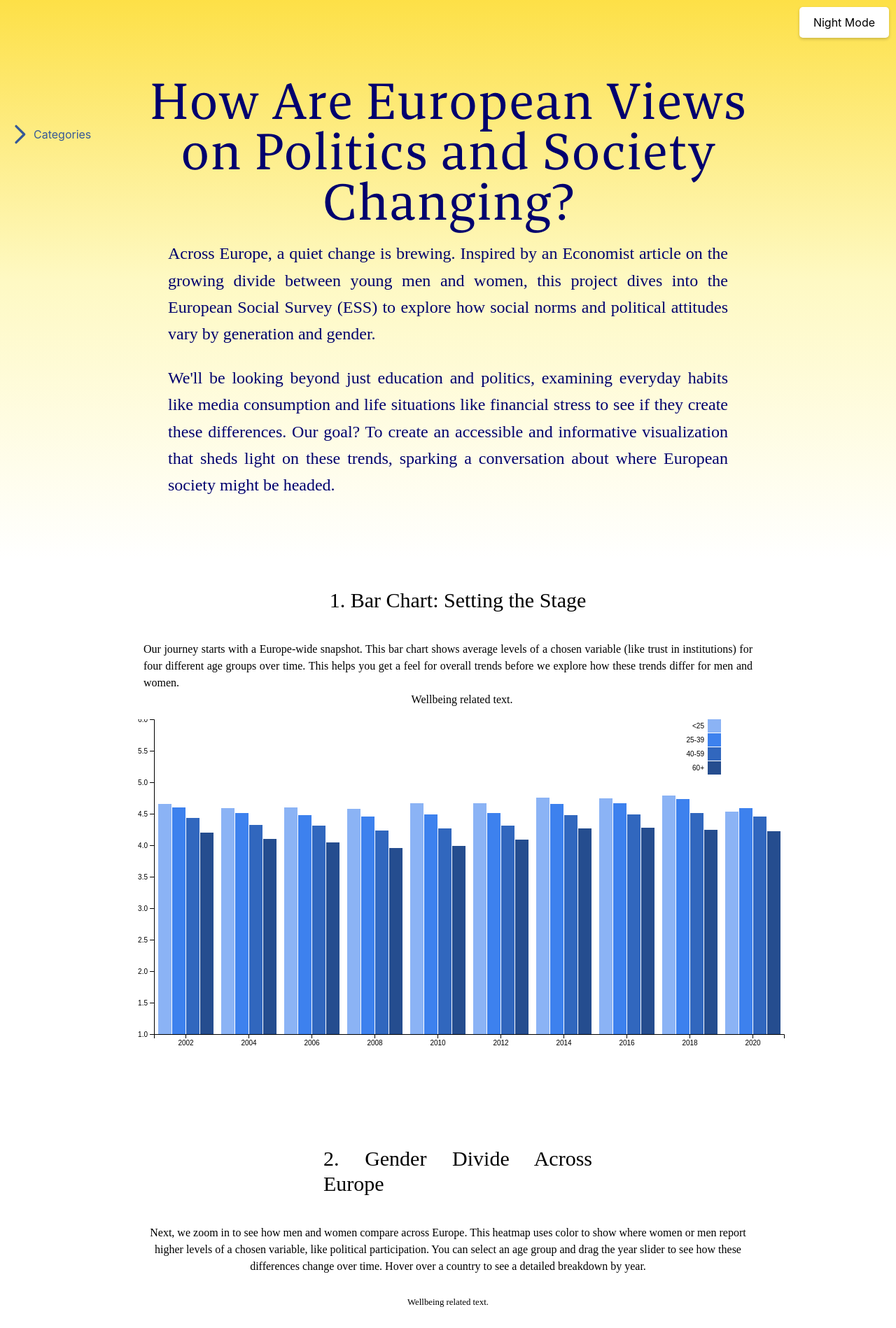
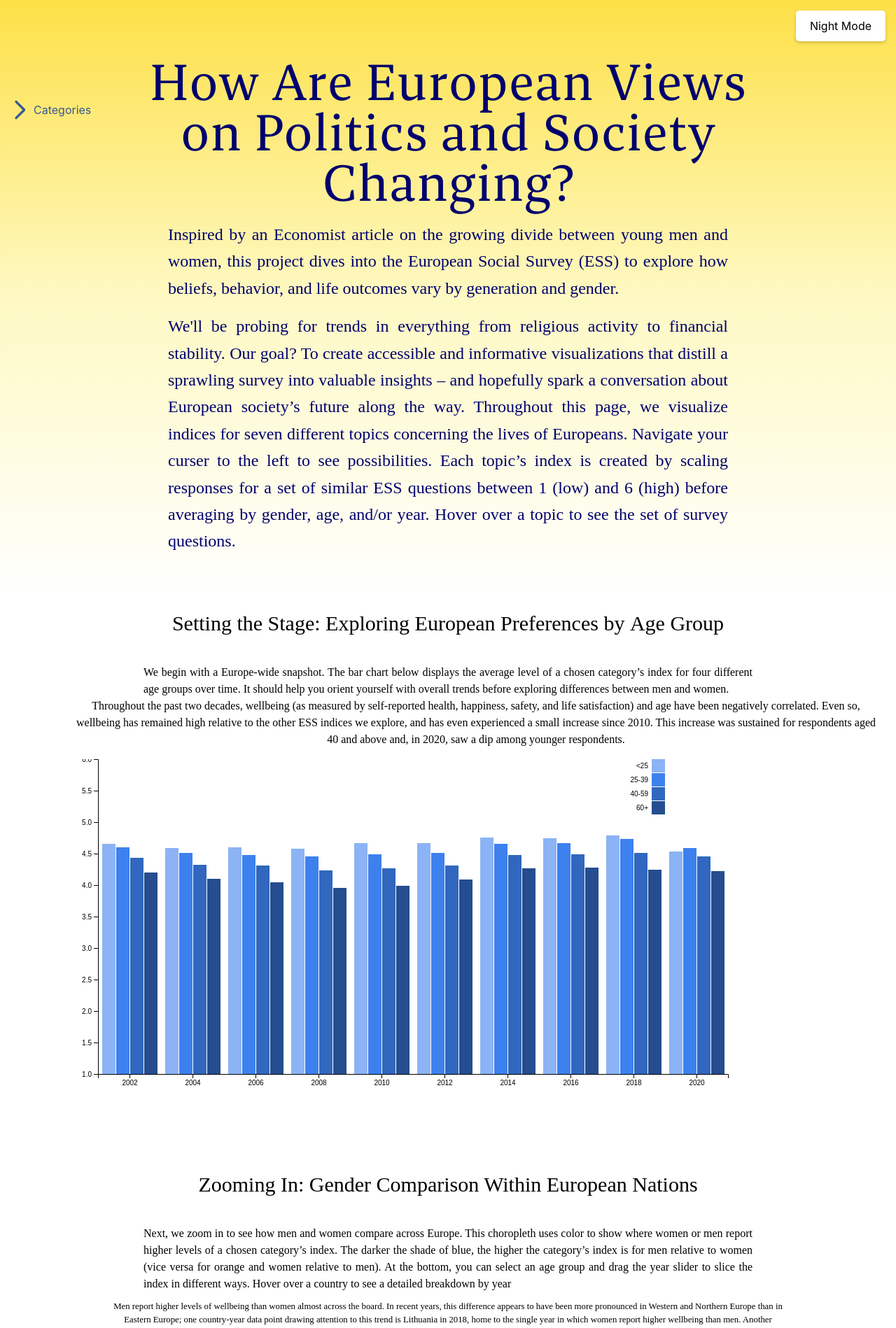
Before and after one commit to com-480-data-visualization/ChartToppers, a React (Create React App) app in the folder website/: page / in a window 1280 px wide. Shown: the top 1898 px of the page at 70% size. Built offline with nearby package versions, Linux system fonts and the light colour scheme; a web font is replaced by a local one.

Commit message:
Text_updates

```diff
--- a/website/src/App.css
+++ b/website/src/App.css
@@ -138,3 +138,19 @@ body {
   background-color: var(--link-color);
   color: var(--background-color);
 }
+
+button {
+  font-size: 16px; /* Larger font size */
+  text-align: center; /* Center text alignment */
+  padding: 10px 20px; /* Comfortable padding around the text */
+  margin: 5px; /* Space between buttons */
+  border: none;
+  border-radius: 5px;
+  background-color: #4CAF50; /* A nice green background */
+  color: white; /* White text */
+  cursor: pointer;
+}
+
+button:hover {
+  background-color: #45a049; /* Darker green on hover */
+}
--- a/website/src/App.js
+++ b/website/src/App.js
@@ -52,34 +52,40 @@ function App() {
           How Are European Views on Politics and Society Changing?
         </p>
         <div className="description">
-          <p className={`font-bespoke font-light text-justify ${theme === 'light' ? 'text-[#00006e]' : 'text-yellow-100'}`}>
-            Across Europe, a quiet change is brewing. Inspired by an Economist
-            article on the growing divide between young men and women, this
-            project dives into the European Social Survey (ESS) to explore how
-            social norms and political attitudes vary by generation and gender.
+          <p className={`font-bespoke font-light text-justify  ${theme === 'light' ? 'text-[#00006e]' : 'text-yellow-100'}`}>
+          Inspired by an Economist article on the growing divide between young
+           men and women, this project dives into the European Social Survey
+          (ESS) to explore how beliefs, behavior, and life outcomes vary by
+          generation and gender.
+
           </p>
-          <p className={`font-bespoke font-light mt-6 text-justify ${theme === 'light' ? 'text-[#00006e]' : 'text-yellow-100'}`}>
-            We'll be looking beyond just education and politics, examining
-            everyday habits like media consumption and life situations like
-            financial stress to see if they create these differences. Our goal?
-            To create an accessible and informative visualization that sheds
-            light on these trends, sparking a conversation about where European
-            society might be headed.
+          <p className={`font-bespoke font-light mt-4 text-justify ${theme === 'light' ? 'text-[#00006e]' : 'text-yellow-100'}`}>
+          We'll be probing for trends in everything
+          from religious activity to financial stability.
+          Our goal?
+          To create accessible and informative visualizations
+          that distill a sprawling survey into valuable insights – and
+          hopefully spark a conversation about European society’s future
+          along the way. Throughout this page, we visualize indices for
+          seven different topics concerning the lives of Europeans.
+          Navigate your curser to the left to see possibilities.
+          Each topic’s index is created by scaling responses for a set
+          of similar ESS questions between 1 (low) and 6 (high) before
+          averaging by gender, age, and/or year. Hover over a topic
+          to see the set of survey questions.
+
           </p>
         </div>
       </header>
 
 
       <section className="section">
-        <h2 className="text-3xl w-96 ml-7 mt-5 font-bespoke font-medium">
-          1. Bar Chart: Setting the Stage
+        <h2 className="text-3xl w-full text-center font-bespoke font-medium">
+          Setting the Stage: Exploring European Preferences by Age Group
+
         </h2>
         <p className="w-3/4 mt-10 text-container font-bespoke font-light text-justify">
-          Our journey starts with a Europe-wide snapshot. This bar chart shows
-          average levels of a chosen variable (like trust in institutions) for
-          four different age groups over time. This helps you get a feel for
-          overall trends before we explore how these trends differ for men and
-          women.
+          We begin with a Europe-wide snapshot. The bar chart below displays the average level of a chosen category’s index for four different age groups over time. It should help you orient yourself with overall trends before exploring differences between men and women.
         </p>
         <div>
           <BarChart variable={variable} />
@@ -87,15 +93,12 @@ function App() {
       </section>
 
       <section className="section">
-        <h2 className="text-3xl w-96 ml-7 mt-5 font-bespoke font-medium text-justify">
-          2. Gender Divide Across Europe
+        <h2 className="text-3xl w-full text-center font-bespoke font-medium">
+            Zooming In: Gender Comparison Within European Nations
+
         </h2>
-        <p className="text-base w-3/4 mt-10 text-container font-bespoke font-light">
-          Next, we zoom in to see how men and women compare across Europe. This
-          heatmap uses color to show where women or men report higher levels of a
-          chosen variable, like political participation. You can select an age
-          group and drag the year slider to see how these differences change over
-          time. Hover over a country to see a detailed breakdown by year.
+        <p className="w-3/4 mt-10 text-container font-bespoke font-light text-justify">
+          Next, we zoom in to see how men and women compare across Europe. This choropleth uses color to show where women or men report higher levels of a chosen category’s index. The darker the shade of blue, the higher the category’s index is for men relative to women (vice versa for orange and women relative to men). At the bottom, you can select an age group and drag the year slider to slice the index in different ways. Hover over a country to see a detailed breakdown by year
         </p>
         <div id="map" className="component-container">
           <MapComponent variable={variable}/>
@@ -103,16 +106,11 @@ function App() {
       </section>
 
       <section className="section">
-        <h2 className="text-3xl w-96 ml-7 mt-5 font-bespoke font-medium">
-          3. Ranking the Gender Divide
+        <h2 className="text-3xl w-full text-center font-bespoke font-medium">
+          Ranking the Gender Divide Across Europe
         </h2>
-        <p className="text-base w-3/4 mt-10 text-container font-bespoke font-light">
-          This final view lets you compare countries side-by-side. It shows a
-          ranked list of European nations based on the chosen variable's gender
-          gap in a specific year. Hover over a country to see the exact numbers
-          and how the gap breaks down by age group. This lets you see which
-          countries have the biggest differences in, for example, media
-          consumption habits between men and women.
+        <p className="text-base w-3/4 mt-10 text-container font-bespoke font-light text-justify">
+          We hope you enjoyed this study of Europeans male, female, young, and old! Remember to select another category on the left and continue investigating!
         </p>
         <div>
           <GraphTest variable={variable} />
--- a/website/src/BarChart.jsx
+++ b/website/src/BarChart.jsx
@@ -8,14 +8,13 @@ const BarChart = ({ variable }) => {
   const chartRef = useRef(null);
 
   const buttonTexts = {
-    wellbeing: "Wellbeing related text.",
-    internet: "Internet related text.",
-    relig: "Religion related text.",
-    social: "Social related text.",
-    finstab: "Financial stability related text.",
-    conservatism: "Conservatism related text.",
-    anti_imm: "Anti-immigration related text.",
-    trust: "Trust related text.",
+    wellbeing: "Throughout the past two decades, wellbeing (as measured by self-reported health, happiness, safety, and life satisfaction) and age have been negatively correlated. Even so, wellbeing has remained high relative to the other ESS indices we explore, and has even experienced a small increase since 2010. This increase was sustained for respondents aged 40 and above and, in 2020, saw a dip among younger respondents.",
+    internet: "Perhaps unsurprisingly, internet use has risen dramatically since 2002. Younger respondents saw their fastest usage increase in the aughts and have effectively topped the scales since 2016. Only the oldest respondents have not yet reported extremely frequent usage, though their uptake in the past two decades has been steady.",
+    relig: "Religious activity (as measured by levels of self-reported prayer and religious attendance) has seen a small but unmistakable decrease in average level since 2002. This decrease is seen across all age groups. While the oldest respondents report the largest decrease over time, the positive correlation between age and religious activity means the oldest respondents’ status as the most religious cohort is unthreatened across time.",
+    social: "There are two salient observations about respondents’ social activity (as measured by engagement in social activities and meetings with friends): (1) age and social participation are negatively correlated and (2) self-reported social activity has remained stable over time. The only cohort for which social activity may be trending downward is the youngest – though data from after the covid-era final survey may reflect a temporary dip.  ",
+    finstab: "Financial stability, as measured by self-reported income levels and feelings about income levels, is one of the few indices that exhibits a sustained level shift during the measured time range. Specifically, all age groups see a boost in perceived financial stability between the 2012 and 2014 ESS rounds. This could be related to the quantitative easing from the ECB (note the ‘2014’ round collected data between 2014 and 2015) and emergence from the austerity of the early 2010s. Separately, most cohorts report similar levels of financial stability to one another in any given year; only the oldest cohort, which reports more financial vulnerability, stands apart.",
+    conservatism: "One of the more surprising observations across all views present in this figure is that Europe does not report any noticeable trends at all in self-reported levels of conservatism. Neither age cohort nor time intra-age-cohort exhibit a relationship with the index. In one sense, this pours cold water over the notion that Europe has been becoming more conservative since the mid-2010s (or, indeed, any sweeping statements about the average European’s political view). That said, it’s important to remember that this a self-reported metric, and that respondents may wish to be perceived as more moderate than they really are. ",
+    trust: "Trust in the legal system, police, and parliament saw a drawn-out if minor dip across all age cohorts between 2002 and 2012. From the 2014 round and onward, this dip was swiftly reversed. While the youngest cohort reached new highs in trust in the later period, other generations reached but did not surpass levels of trust seen when the ESS was launched.",
   };
 
   const [text, setText] = useState(buttonTexts["wellbeing"]); // State to hold the text
@@ -124,7 +123,7 @@ const BarChart = ({ variable }) => {
       .append("div")
       .attr("class", "tooltip")
       .style("position", "absolute")
-      .style("background", "rgba(128, 128, 128, 0.7)") // Gray transparent background
+      .style("background", "rgba(128, 128, 128, 0.9)") // Gray transparent background
       .style("color", "white") // White text
       .style("border", "1px solid #fff") // White border
       .style("padding", "10px")
--- a/website/src/GraphTest.jsx
+++ b/website/src/GraphTest.jsx
@@ -11,14 +11,14 @@ const GraphTest = ({ variable }) => {
   const [selectedYear, setSelectedYear] = useState("2002");
 
   const buttonTexts = {
-    wellbeing: "Wellbeing related text.",
-    internet: "Internet related text.",
-    relig: "Religion related text.",
-    social: "Social related text.",
-    finstab: "Financial stability related text.",
-    conservatism: "Conservatism related text.",
-    anti_imm: "Anti-immigration related text.",
-    trust: "Trust related text.",
+    wellbeing: "We find aggregate wellbeing oscillating for both women and men, though the gap does slim as the years proceed. Meanwhile, variance in wellbeing is relatively higher between 2004 and 2012, but after this period, different countries start to converge in level if not gender gap.",
+    internet: "By the end of the time range, the gender gap in internet usage is almost completely erased, the number of countries in which men report more internet usage is about equal to the number of countries in which women report more internet usage, and country-level gender gaps in internet usage become much smaller. This shift is speedy; even comparing 2018 and 2020 we find a marked pullback in average size of internet-usage-based gender gaps.",
+    relig: "Both men and women report lower average levels of religious activity over time. However, rather than manifest as a gradual trend, there appears to be a level shift around 2012-2014 and stability since. This is one of the few indices where the country level gender gaps are large and remain so even at the end of the time range. Furthermore, the gender gap is strong whether the country as a whole is particularly religious or not.",
+    social: "The slim gap between average male and female levels confirms the lack of a striking gender-based difference in average social activity. However, it is worth noting that the gender-based gap is typically higher when men report more social activity than women versus when women report more social activity than men. The distribution of gaps, meanwhile, appears stable, meaning there is scant evidence of overall convergence toward equality in this domain.",
+    finstab: "While the gender gap in financial stability is persistent, both genders benefit from the level positive shift in financial stability seen after 2012. There doesn’t appear to be a relationship between a country’s aggregate reported financial stability and the gender gap in reported financial stability except in individual years. For example, 2014 and 2016 see countries with the lowest aggregate financial stability exhibiting the highest gender differentials.",
+    conservatism: "While average levels of conservatism hover around the same place and even decrease through the timeframe, there is a small but steady widening of the gender gap after 2012. We find both a widening of the average gap in conservatism between men and women and a growing number of countries for which male-reported conservatism is higher than female-reported conservatism.",
+    trust: "An interesting trend emerges when viewing the earliest years in the time range: in countries where men have more trust in institutions than women, trust in institutions is higher overall. Equally interesting is the fact that this correlation dissipates after 2010-2012, after which neither the gender gaps nor averages differ in distribution."
+
   };
 
   const [text, setText] = useState(buttonTexts["wellbeing"]); // State to hold the text
@@ -145,7 +145,7 @@ const GraphTest = ({ variable }) => {
         .append("div")
         .attr("class", "tooltip")
         .style("position", "absolute")
-        .style("background", "rgba(128, 128, 128, 0.7)") // Gray transparent background
+        .style("background", "rgba(128, 128, 128, 0.9)") // Gray transparent background
         .style("color", "white") // White text
         .style("border", "1px solid #fff") // White border
         .style("padding", "5px")
--- a/website/src/MapComponent.js
+++ b/website/src/MapComponent.js
@@ -51,14 +51,16 @@ const MapComponent = ({ variable }) => {
   const [filteredData, setFilteredData] = useState({});
 
   const buttonTexts = {
-    wellbeing: "Wellbeing related text.",
-    internet: "Internet related text.",
-    relig: "Religion related text.",
-    social: "Social related text.",
-    finstab: "Financial stability related text.",
-    conservatism: "Conservatism related text.",
-    anti_imm: "Anti-immigration related text.",
-    trust: "Trust related text.",
+
+    wellbeing: "Men report higher levels of wellbeing than women almost across the board. In recent years, this difference appears to have been more pronounced in Western and Northern Europe than in Eastern Europe; one country-year data point drawing attention to this trend is Lithuania in 2018, home to the single year in which women report higher wellbeing than men. Another country of interest is France, in which men consistently report outsized wellbeing relative to women when compared to other countries on the map.",
+    internet: "Men tend to report more internet usage than woman, especially in the earliest years of the ESS. However, in northern and eastern European countries, the gender difference lessens and even reverses in the most recent years. One country of interest is Ireland, where women exclusively report more internet usage than men following the break in data availability between 2012 and 2014.",
+    relig: "Female respondents consistently report more religious activity than male respondents in every country save two: Turkey and Israel. The standard gender differential in this domain is more pronounced in the south and east, where time does not appear to be bringing the two genders closer together (see Portugal, for example).",
+    social: "Gender-based trends in social activity are less visible than those seen for other indices. That said, in northern Europe, women tend to be more social than men. Analysis elsewhere is perhaps best conducted at the country level. For example, in France and Germany, the more social gender is not consistent, while in Slovenia, men reported noticeably more social activity than women up until recent years.",
+    finstab: "Financial stability is another domain in which men tend to report higher values than women. It is also another domain where regional trends are not particularly pronounced. Country-level analysis is most compelling in this case. For example, we might ask ourselves why the financial stability gender gap in France experienced a sustained widening between 2014 and 2018 while in Belgium this gap slimmed.",
+    conservatism: "Men tend to report higher levels of conservatism, but it is by no means a universal rule. Indeed, in all years, we find 2-3 countries in which women report higher levels of conservatism than men. Portugal is most often one such country while Spain and Hungary are not far behind. Temporal analysis yields some interesting results: for example, Poland, Sweden, Germany, and France all experience their highest gap between male and female conservatism at the tail end of the time range, perhaps indicating the beginning of a new dynamic between gender and politics.",
+    trust: "Rarely is this particular gender differential pronounced, and rarely do we see either gender clearly exhibiting more trust on the continent in a given year. To report one trend, higher trust among women than men appears to be a more stable gap in eastern Europe than in the West - though this does not imply stability in the level of trust itself (see Poland’s recent dip).",
+
+
   };
 
   const [text, setText] = useState(buttonTexts["wellbeing"]); // State to hold the text
```
Also changed, not shown: website/src/Summary.jsx (+12 -11 lines).
